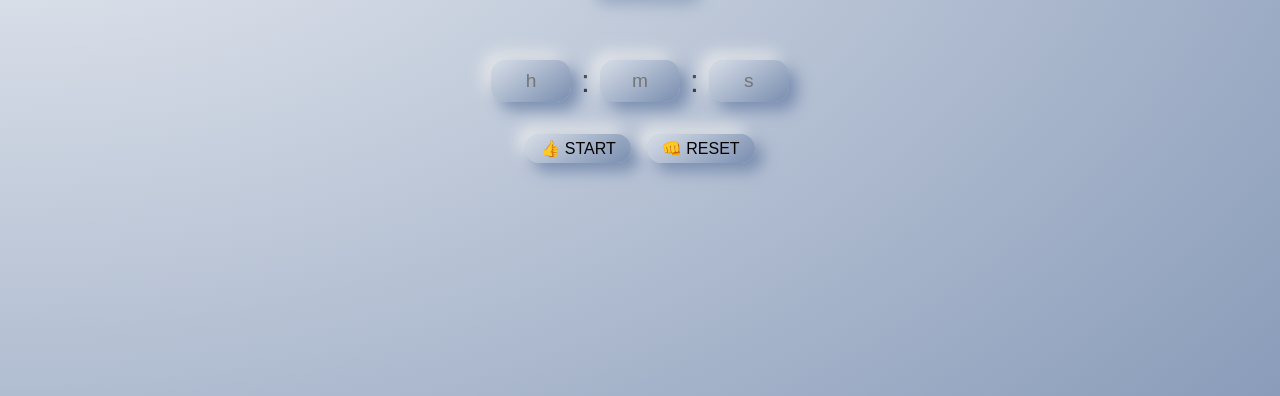
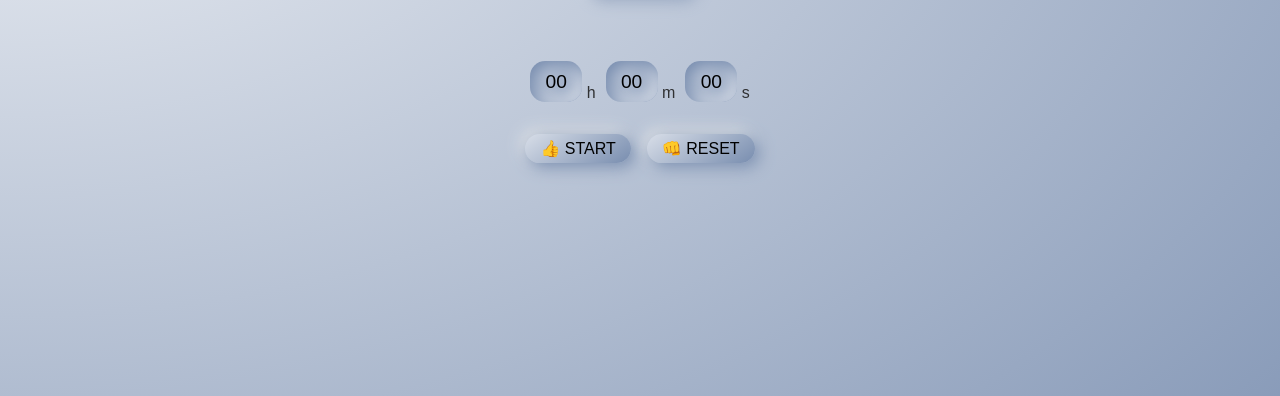
Before and after one commit to KushnerMikalai/timer, a plain HTML site: page timer.html in a window 1280 px wide. Shown: the part 404-800 px from the top of the page. Drawn offline with Linux system fonts and the light colour scheme.

Commit message:
feat: add select

```diff
--- a/timer.css
+++ b/timer.css
@@ -3,7 +3,7 @@
   border: initial;
   border-radius: 15px;
   background: linear-gradient(145deg, #d8dee8, #788daf);
-  box-shadow: 8px 8px 16px #788daf, -8px -8px 16px #e5e7e9;
+  box-shadow: 4px 4px 16px #788daf, -4px -4px 16px #e5e7e9;
   display: inline-block;
   padding: 5px 15px;
   font-size: 1rem;
@@ -11,6 +11,9 @@
   cursor: pointer;
   transition: all 0.2s ease;
   outline: none;
+  -moz-appearance: none;
+  -webkit-appearance: none;
+  appearance: none;
 }
 
 .el-button + .el-button {
@@ -99,3 +102,37 @@
   font-size: var(--fz-small);
   text-align: center;
 }
+
+.el-select {
+  position: relative;
+}
+
+.el-select__label {
+  display: inline-block;
+  vertical-align: bottom;
+  font-size: 1rem;
+}
+
+.el-select__inner {
+  display: inline-block;
+  background: linear-gradient(145deg, #d8dee8, #788daf);
+  box-shadow: inset 6px 6px 16px #788daf, inset -6px -6px 16px #d8dee8;
+  border: initial;
+  padding: 10px 15px;
+  font-size: 1.2rem;
+  text-align: center;
+  border-radius: 15px;
+  outline: none;
+  -moz-appearance: none;
+  -webkit-appearance: none;
+  appearance: none;
+  cursor: pointer;
+}
+
+.el-select__inner:hover {
+  box-shadow: inset 8px 8px 16px #788daf, inset -8px -8px 16px #d8dee8;
+}
+
+.el-select + .el-select {
+  margin-left: 10px;
+}
--- a/timer.html
+++ b/timer.html
@@ -20,20 +20,23 @@
         <div class="timer">
           <div class="timer__display js-timer-display mb-1">00:00:00</div>
           <div class="text-center mb-4">
-            <button class="el-button warning js-stop disabled">🤚&nbsp;pause</button>
+            <button class="el-button warning js-stop disabled">
+              🤚&nbsp;pause
+            </button>
           </div>
           <div class="timer__inputs mb-2">
             <div class="d-flex align-items-center justify-content-center mb-05">
-              <div class="el-input">
-                <input class="el-input__inner js-hours" type="text" maxlength="2" placeholder="h" />
+              <div class="el-select">
+                <select class="el-select__inner js-select-hours"></select>
+                <span class="el-select__label">h</span>
               </div>
-              <span class="timer__inputs-dec">:</span>
-              <div class="el-input">
-                <input class="el-input__inner js-minuts" type="text" maxlength="2" placeholder="m" />
+              <div class="el-select">
+                <select class="el-select__inner js-select-minuts"></select>
+                <span class="el-select__label">m</span>
               </div>
-              <span class="timer__inputs-dec">:</span>
-              <div class="el-input">
-                <input class="el-input__inner js-seconds" type="text" maxlength="2" placeholder="s" />
+              <div class="el-select">
+                <select class="el-select__inner js-select-seconds"></select>
+                <span class="el-select__label">s</span>
               </div>
             </div>
           </div>
```
Also changed, not shown: timer.js, 1 other file.
